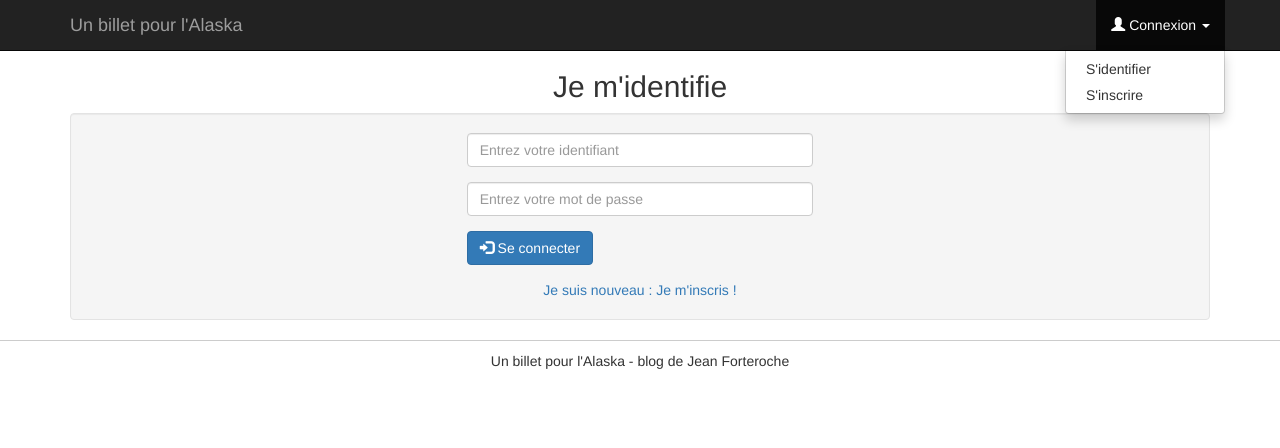
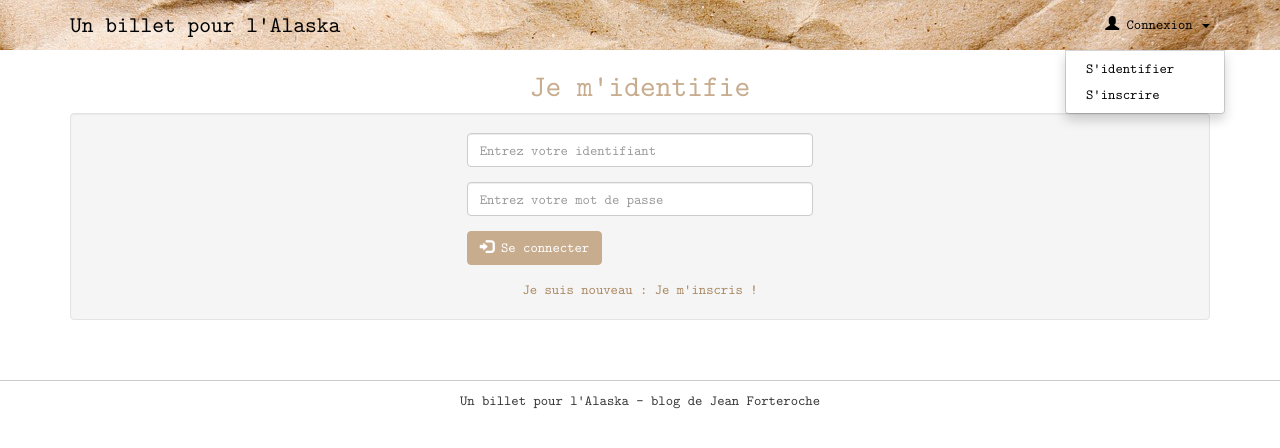
Before and after one commit to NellyQ/BlogEcrivain, a PHP site: template views/login.html.twig in a window 1280 px wide, after a click on "Connexion". Shown: the top 448 px of the page. Run offline with PHP 8.4, Linux system fonts and the light colour scheme; the template is opened without the code that fills it, so the values that code supplies are empty; some libraries are stand-ins or nearby versions.

Commit message:
Mise en forme css(ajout d'une police, background-image...)

```diff
--- /dev/null
+++ b/db/database.sql
@@ -0,0 +1,4 @@
+create database if not exists blog_ecrivain character set utf8 collate utf8_unicode_ci;
+use blog_ecrivain;
+
+grant all privileges on blog_ecrivain.* to 'Forteroche'@'localhost' identified by 'Alaska';
--- a/src/DAO/CommentDAO.php
+++ b/src/DAO/CommentDAO.php
@@ -52,6 +52,7 @@ class CommentDAO extends DAO
 
     /** Return a count of all comments for a billet.
      *
+     * @param integer $billetId The billet id.
      *
      * @return A count of all comments for the billet.
      */
--- a/views/index.html.twig
+++ b/views/index.html.twig
@@ -7,7 +7,7 @@
         <article>
             <h2><a class="billetTitle" href="{{ path('billet', { 'billet_id': billet.BilletId }) }}">{{billet.BilletTitle}} </a></h2>
             <p>{{billet.BilletContent | raw }} </p>
-            <p id="nombreCom"><a class="billetTitle" href="{{ path('billet', { 'billet_id': billet.BilletId }) }}">commentaire(s)</a></p>
+            <p id="nombreCom"><a class="billetTitle" href="{{ path('billet', { 'billet_id': billet.BilletId }) }}"> commentaire(s)</a></p>
         </article>
     {% endfor %}
 
--- a/web/css/blogecrivain.css
+++ b/web/css/blogecrivain.css
@@ -1,26 +1,118 @@
+/*Loading custom font*/
+@font-face {
+    font-family: 'latin_modern_mono10_regular';
+    src: url('police/lmmono10-regular-webfont.eot');
+    src: url('police/lmmono10-regular-webfont.eot?#iefix') format('embedded-opentype'),
+         url('police/lmmono10-regular-webfont.woff') format('woff'),
+         url('police/lmmono10-regular-webfont.ttf') format('truetype'),
+         url('police/lmmono10-regular-webfont.svg#latin_modern_mono10_regular') format('svg');
+    font-weight: normal;
+    font-style: normal;
+
+}
+
 body {
     padding-top: 50px;
+    font-family: 'latin_modern_mono10_regular', "Helvetica Neue",Helvetica,Arial,sans-serif;
 }
 
-h1 {
-    text-align : center;
-    font-size : 2em;
+
+/*Display format of the navbar*/
+.navbar-inverse {
+    background : url("images/fondpapier.jpg");
+    border-color: #FFFFFF;
 }
 
-.date {
-
-    font-size : 0.8em;
+a.navbar-brand {
+    color : black;
+    font-size: 1.6em;
 }
 
+.navbar-inverse .navbar-brand {
+    color: black;
+}
+
+.navbar-inverse .navbar-toggle .icon-bar {
+    background-color: black;
+}
+
+.navbar-default .navbar-toggle:hover,
+.navbar-default .navbar-toggle:focus {
+  background-color: #ECD9C5;
+  }
+
+.navbar-inverse .navbar-nav > li > a {
+    color : black;
+}
+.navbar-inverse .navbar-nav > .open > a:focus, .navbar-inverse .navbar-nav > .open > a:hover {
+    color: black;
+    background-color: transparent;
+}
+
+.navbar-inverse .navbar-nav .open .dropdown-menu > li > a {
+    color: black;
+}
+
+
+/*Display format of the Billets*/
+.billetTitle {
+    color : #C8AC8E;
+}
+
+.billetTitle:hover, .billetTitle:focus {
+    text-decoration: none;
+    color : black;
+}
+
+article {
+    border-top: 1px solid #ccc;
+}
+
+p#nombreCom {
+    font-size : 0.9em;
+    text-align: right;
+}
+
+/*Display format billet details*/
+h2 {
+    color : #C8AC8E;
+}
+
+h3 {
+    font-size: 1.5em;
+    color : #C8AC8E;
+}
+
+.btn-primary {
+    background-color: #C8AC8E;
+    border-color:  #C8AC8E;
+}
+
+.btn-primary:focus,
+.btn-primary.focus,
+.btn-primary:hover {
+    background-color: #AA8760;
+    border-color: #AA8760;
+}
+
+/*Display format login*/
+.form-control:focus {
+    border-color: #AA8760;
+}
+
+div.lieninscription a {
+    color : #AA8760;
+}
+
+/*Display format footer*/
 .footer {
     border-top: 1px solid #ccc;
     padding-top: 10px;
     text-align: center;
+    margin-top: 40px;
 }
 
-.billetTitle:hover, .billetTitle:focus {
-    text-decoration: none;
-}
+
 
 .adminTable {
     margin-top: 20px;
```
Also changed, not shown: app/routes.php (+8 -5 lines), db/blog_ecrivain.sql (+16 -17 lines), db/content.sql (added, +17 -0 lines), db/structure.sql (added, +26 -0 lines), src/Domain/Billet.php (+1 -13 lines), src/Domain/Comment.php (+15 -0 lines), views/billet.html.twig (+16 -0 lines), views/comment_form.html.twig (line endings or trailing spaces), web/css/images/fondpapier.jpg (added), web/css/police/lmmono10-regular-webfont.svg (added), web/css/police/lmmono10-regular-webfont.ttf (added), web/css/police/lmmono10-regular-webfont.woff (added), 1 other file.
